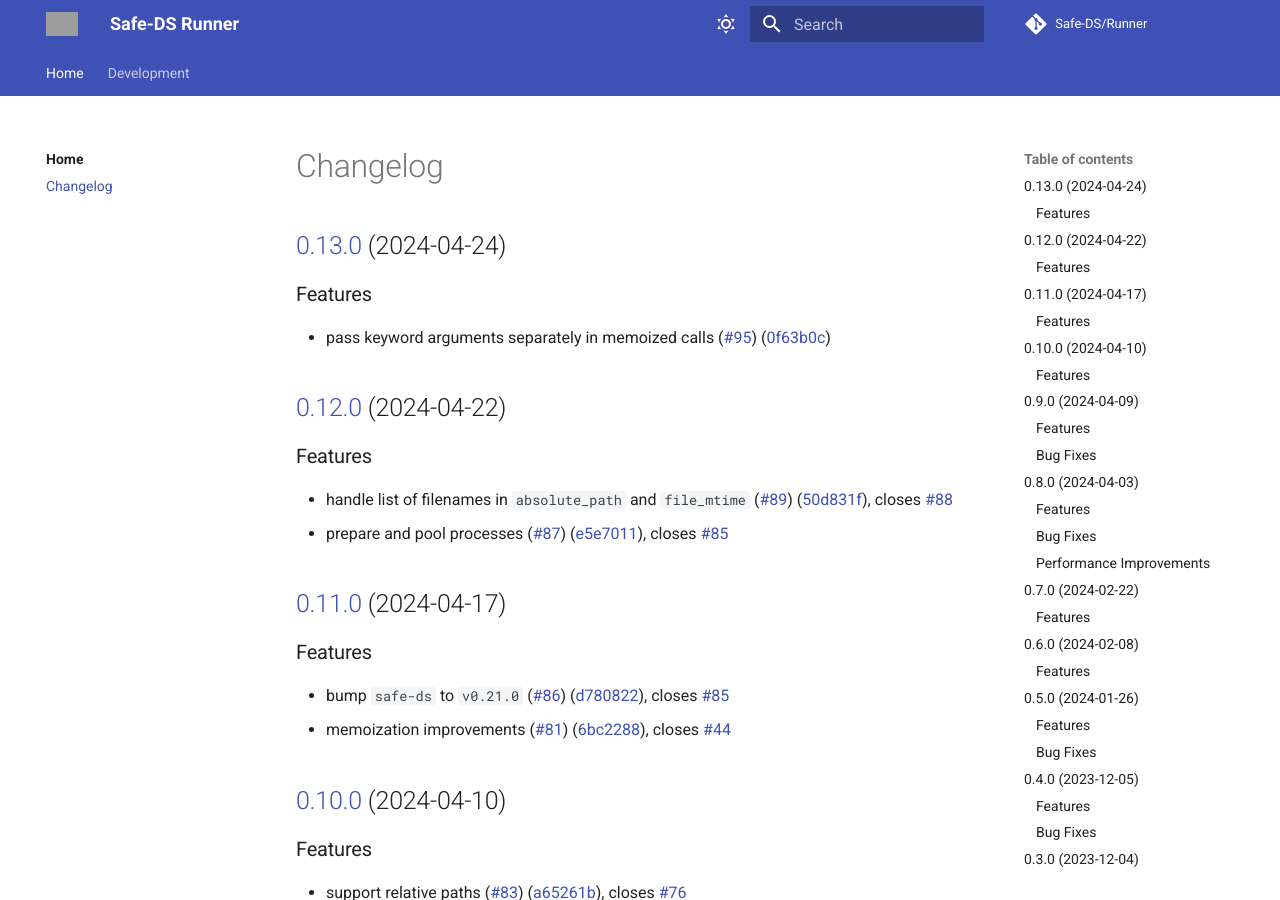
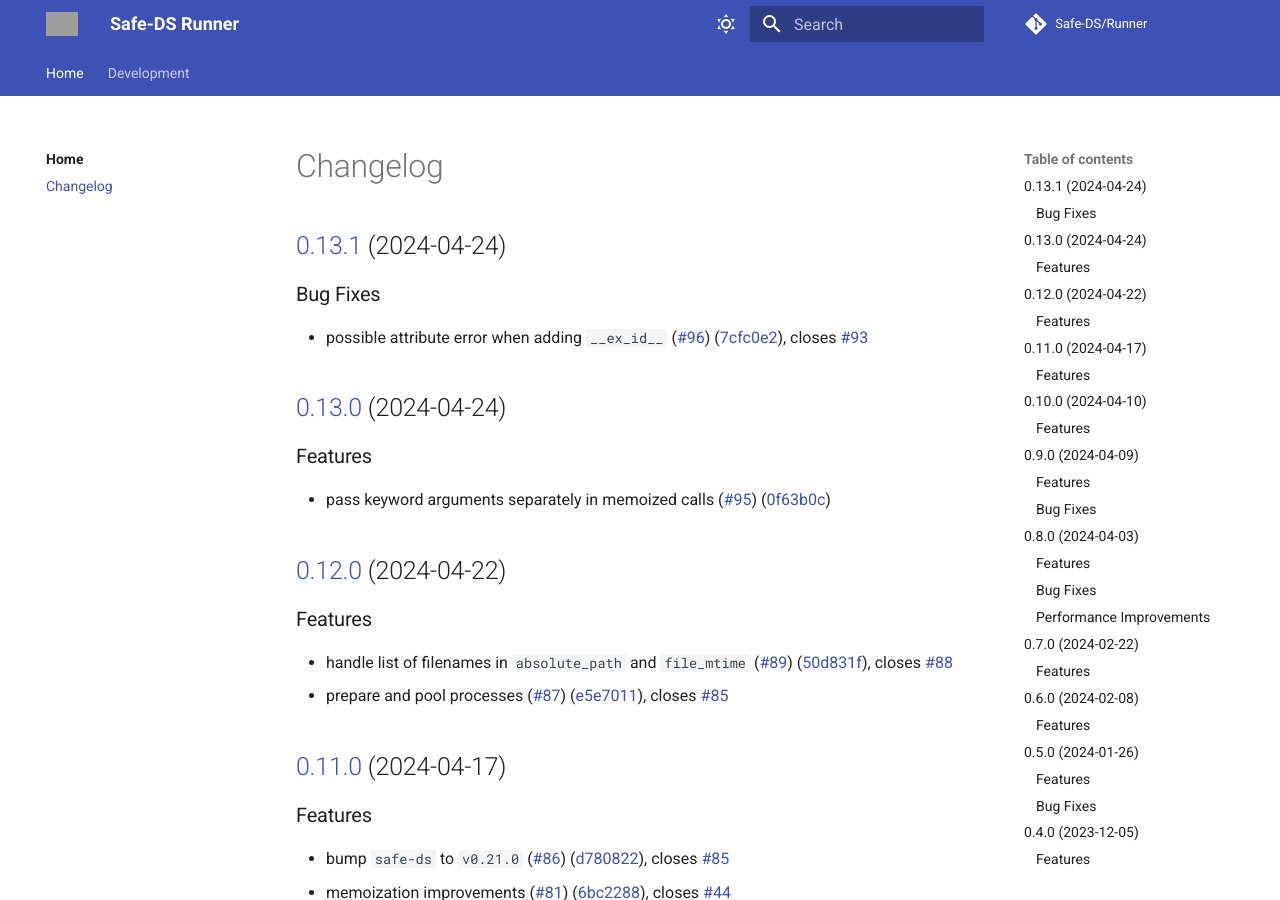
Before and after one commit to Safe-DS/Runner, an MkDocs documentation site: the page built from docs/CHANGELOG.md, in a window 1280 px wide and 900 px high. Built offline with MkDocs 1.6.1 and Material for MkDocs 9.7.7, drawn with Linux system fonts in a browser that asks for light colours; comment, search, counter and statistics services are not loaded; grey boxes are pictures that could not be loaded.

Commit message:
chore(release): 0.13.1 [skip ci]
## [0.13.1](https://github.com/Safe-DS/Runner/compare/v0.13.0...v0.13.1) (2024-04-24)

### Bug Fixes

* possible attribute error when adding `__ex_id__` ([#96](https://github.com/Safe-DS/Runner/issues/96)) ([7cfc0e2](https://github.com/Safe-DS/Runner/commit/7cfc0e2b62821cf6a78cec40004a59ee0e68326e)), closes [#93](https://github.com/Safe-DS/Runner/issues/93)

```diff
--- a/docs/CHANGELOG.md
+++ b/docs/CHANGELOG.md
@@ -1,3 +1,10 @@
+## [0.13.1](https://github.com/Safe-DS/Runner/compare/v0.13.0...v0.13.1) (2024-04-24)
+
+
+### Bug Fixes
+
+* possible attribute error when adding `__ex_id__` ([#96](https://github.com/Safe-DS/Runner/issues/96)) ([7cfc0e2](https://github.com/Safe-DS/Runner/commit/7cfc0e2b62821cf6a78cec40004a59ee0e68326e)), closes [#93](https://github.com/Safe-DS/Runner/issues/93)
+
 ## [0.13.0](https://github.com/Safe-DS/Runner/compare/v0.12.0...v0.13.0) (2024-04-24)
 
 
--- a/pyproject.toml
+++ b/pyproject.toml
@@ -1,6 +1,6 @@
 [tool.poetry]
 name = "safe-ds-runner"
-version = "0.13.0"
+version = "0.13.1"
 description = "Execute Safe-DS programs that were compiled to Python."
 authors = ["Lars Reimann <mail@larsreimann.com>"]
 license = "MIT"
```
